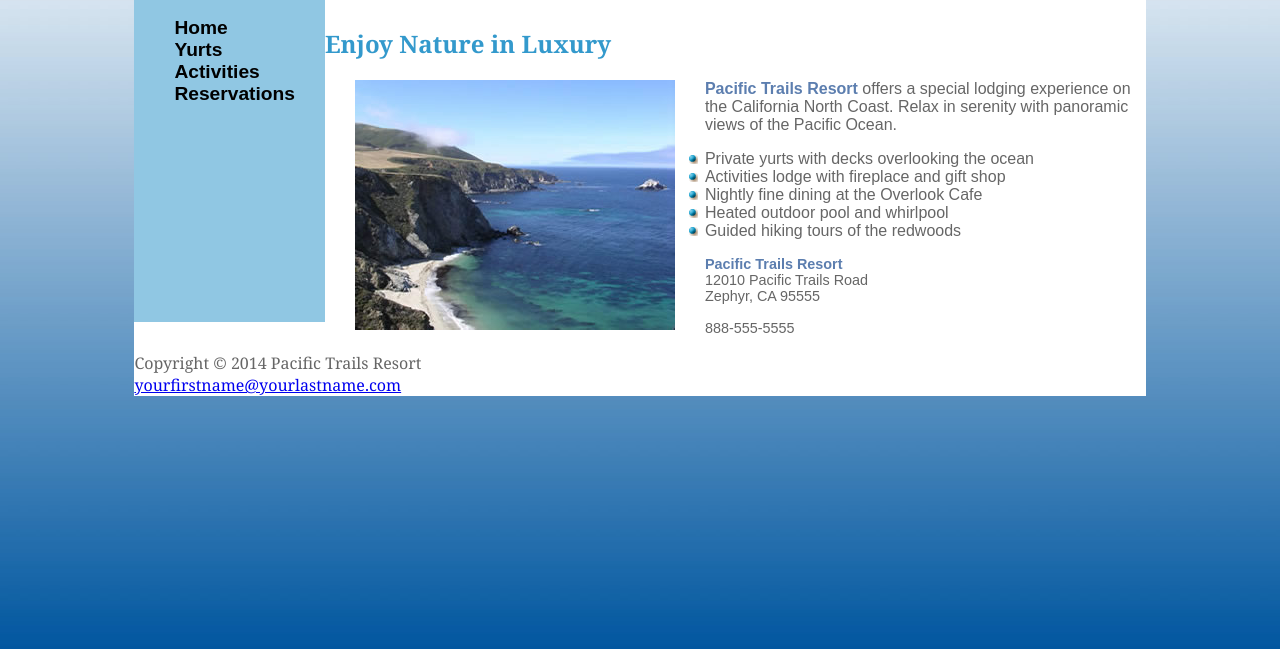
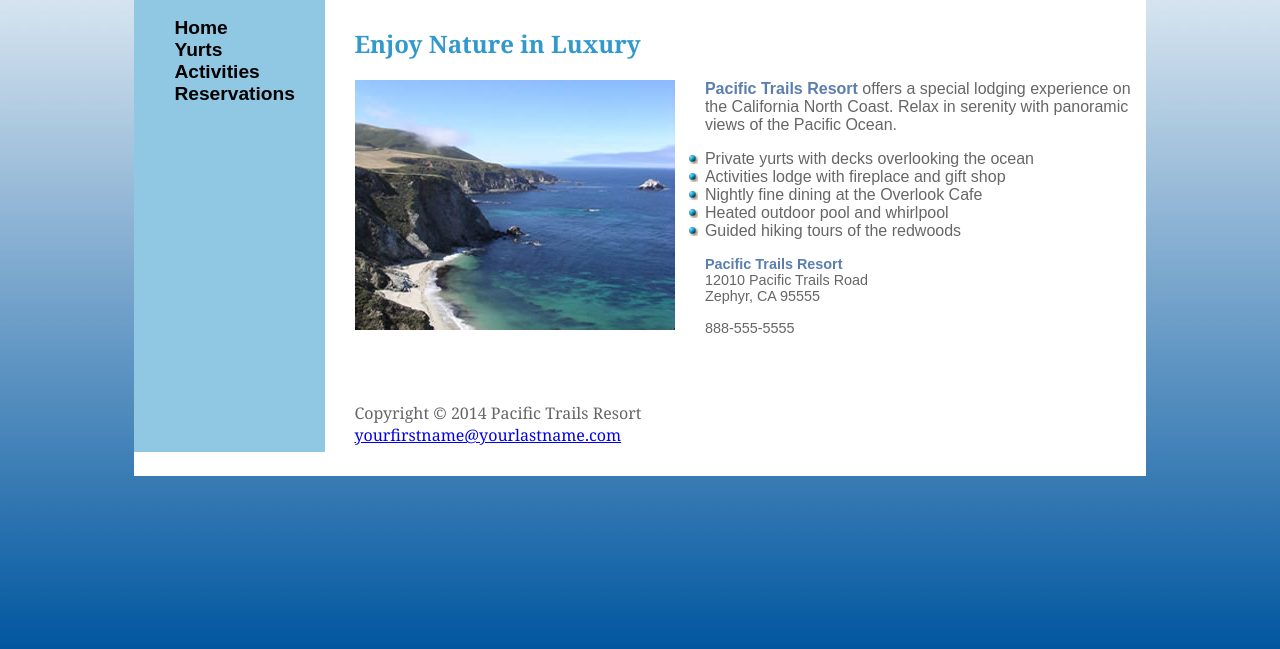
Before and after one commit to Andy-Nguyen4/GUI-Programming-I, a plain HTML site: page HW2/HW2_sourceCode/index.html in a window 1280 px wide. Shown: the part 87-736 px from the top of the page. Drawn offline with Linux system fonts and the light colour scheme.

Commit message:
major changes to the css file

```diff
--- a/HW2/HW2_sourceCode/pacific.css
+++ b/HW2/HW2_sourceCode/pacific.css
@@ -5,24 +5,24 @@ Description: Styling index.html using external CSS. Only pacific.css should be e
 similar to the one shown in the images "capture 1-5."
 */
 
+* {
+    box-sizing: border-box;
+}
+
 #wrapper {
     min-width: 600px;
     max-width: 80%;
-    margin-left: auto;
-    margin-right: auto;
+    margin: 0 auto;
 }
 
-/* Adds in a background gradient image over the original */
 body {
 	background-color: #00569f;
 	color: #666666;
 	font-family: Arial, Helvetica, sans-serif;
     background-image: url(ptrbackground.jpg);
     background-repeat: repeat-x;
-    /*padding-bottom: 15px;*/
 }
 
-/* Establishes margins + colors and adds in a background image position to the right with no repeat */
 header {
     background-color: #0e0d34;
     color: white;
@@ -31,13 +31,13 @@ header {
     background-position: right;
 }
 
-/* Gives navigation bar margins, background color, and some padding. Got it alongside the left side of the main
-    page but could not get to go all the way down like a vertical block(according to capture images). */
 nav {
     background-color: #90c7e3;
     float: left;
     padding-right: 30px;
-    height: 325px;
+    background-image: linear-gradient(90deg, #90c7e3 100%, white 100%);
+    padding-bottom: 328px;
+    /*height: 455px;*/
 }
 
 /* list-style-type removes bullet points */
@@ -62,7 +62,7 @@ nav a:hover {
 	color: #FFFFFF;
 }
 
-/* Gives margins and padding to the main page */
+/* Gives color and padding to the content */
 #content {
     background-color: white;
     padding-top: 10px;
@@ -93,6 +93,7 @@ h1 {
 
 h2 {
 	color: #3399CC;
+    padding-left: 220px;
 }
 
 h1, h2 {
@@ -107,9 +108,8 @@ dt {
 	color: #000033;
 }
 
-/* Establishes margins and padding for the footer */
 footer {
 	font-family: Georgia, "Times New Roman", serif;
     background-color: white;
-    /*padding: 10px 300px 20px 20px;*/
+    padding: 50px 0px 30px 220px;
 }
```
Also changed, not shown: 1 other file.
